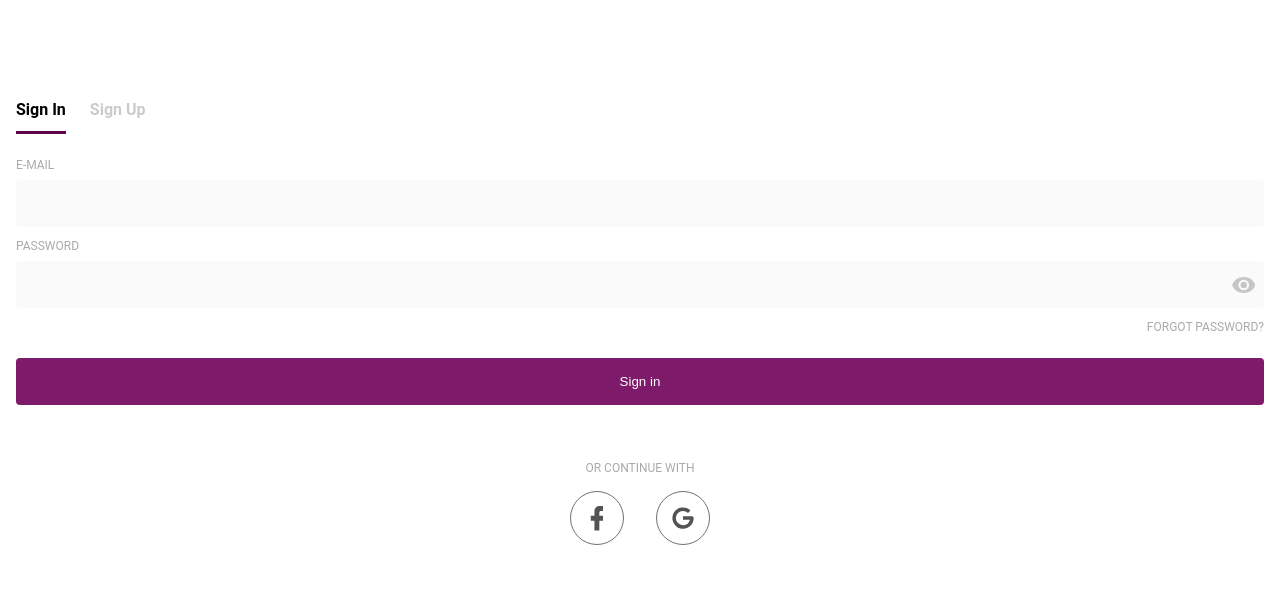
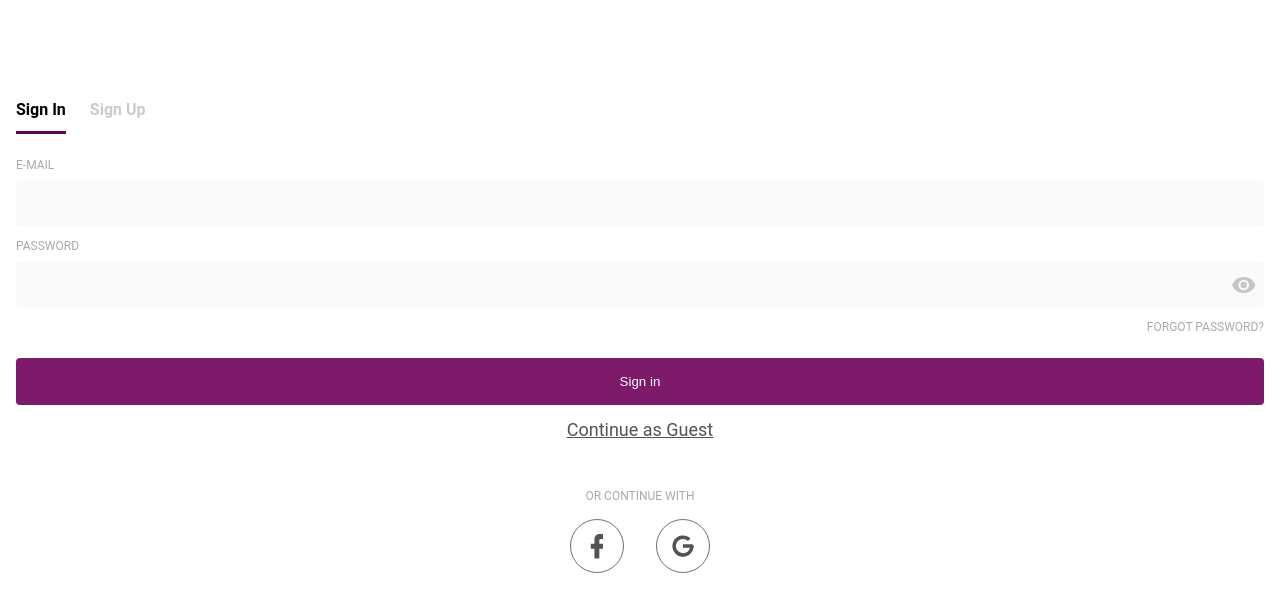
Before and after one commit to sandboxnu/knowyouroptions, a Next.js app in the folder frontend/: page /signin in a window 1280 px wide. Shown: the top 612 px of the page. Built offline with nearby package versions, Linux system fonts and the light colour scheme; a web font is replaced by a local one.

Commit message:
add continue as guest button

```diff
--- a/frontend/pages/signin.tsx
+++ b/frontend/pages/signin.tsx
@@ -146,6 +146,23 @@ const Submit = styled(Input)`
   background-color: #7e1a6a;
   color: white;
   cursor: pointer;
+`;
+
+const GuestButton = styled.button`
+  margin-top: 5px;
+  font-family: Roboto;
+  font-size: 18px;
+  font-style: normal;
+  text-underline-offset: 1px;
+  text-align: center;
+  color: #535353;
+  text-decoration-line: underline;
+  background-color: transparent;
+  border: none;
+
+  :hover {
+    cursor: pointer;
+  }
 `;
 
 const signInFields: Array<[string, boolean]> = [
@@ -297,6 +314,7 @@ const SignIn = (): ReactElement => {
       {tabIndex === 0 ? (
         <>
           <SignInForm />
+          <GuestButton>Continue as Guest</GuestButton>
           <OAuth>OR CONTINUE WITH</OAuth>
           <OAuthIconContainer>
             <FacebookIcon />
```
